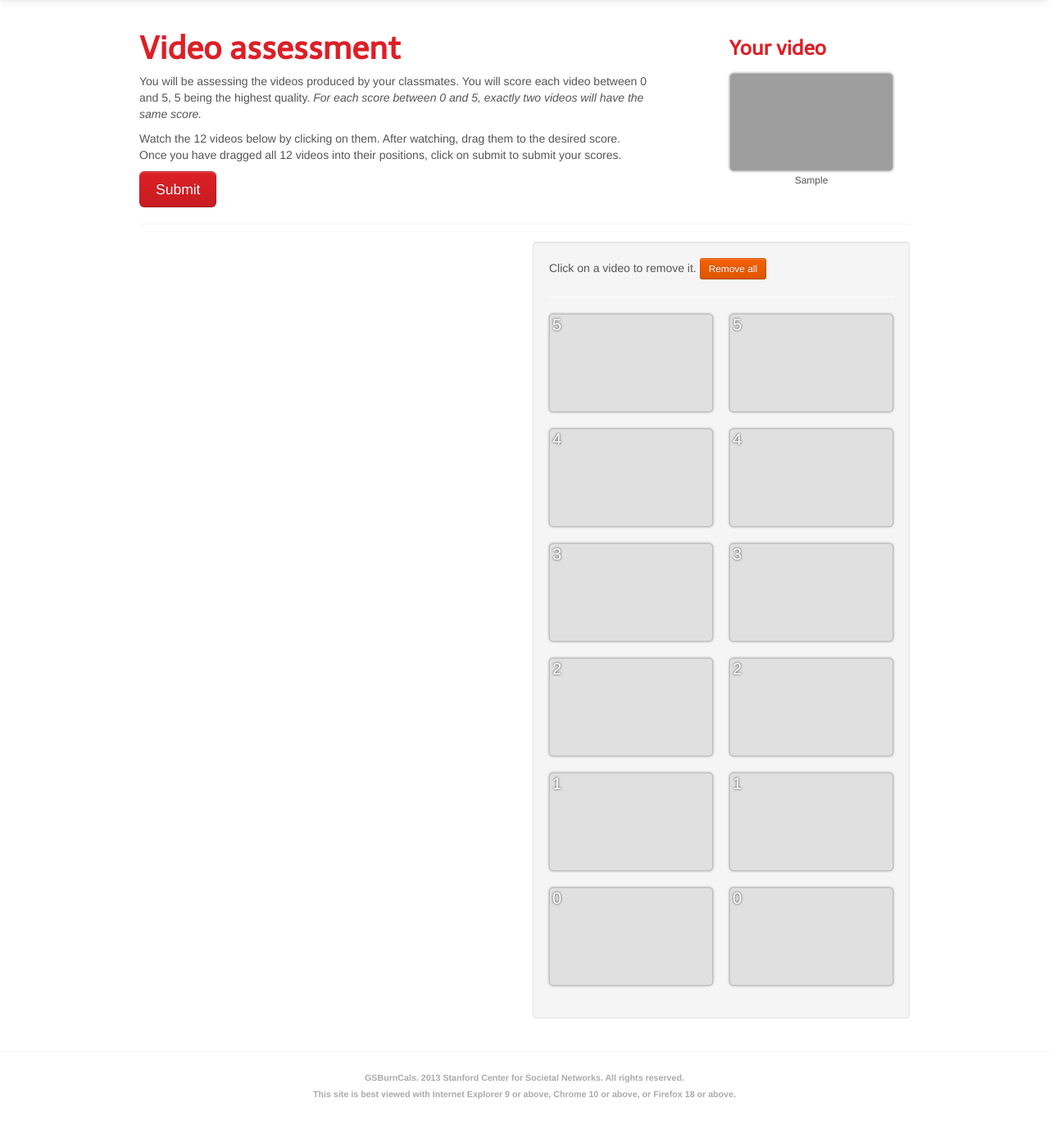
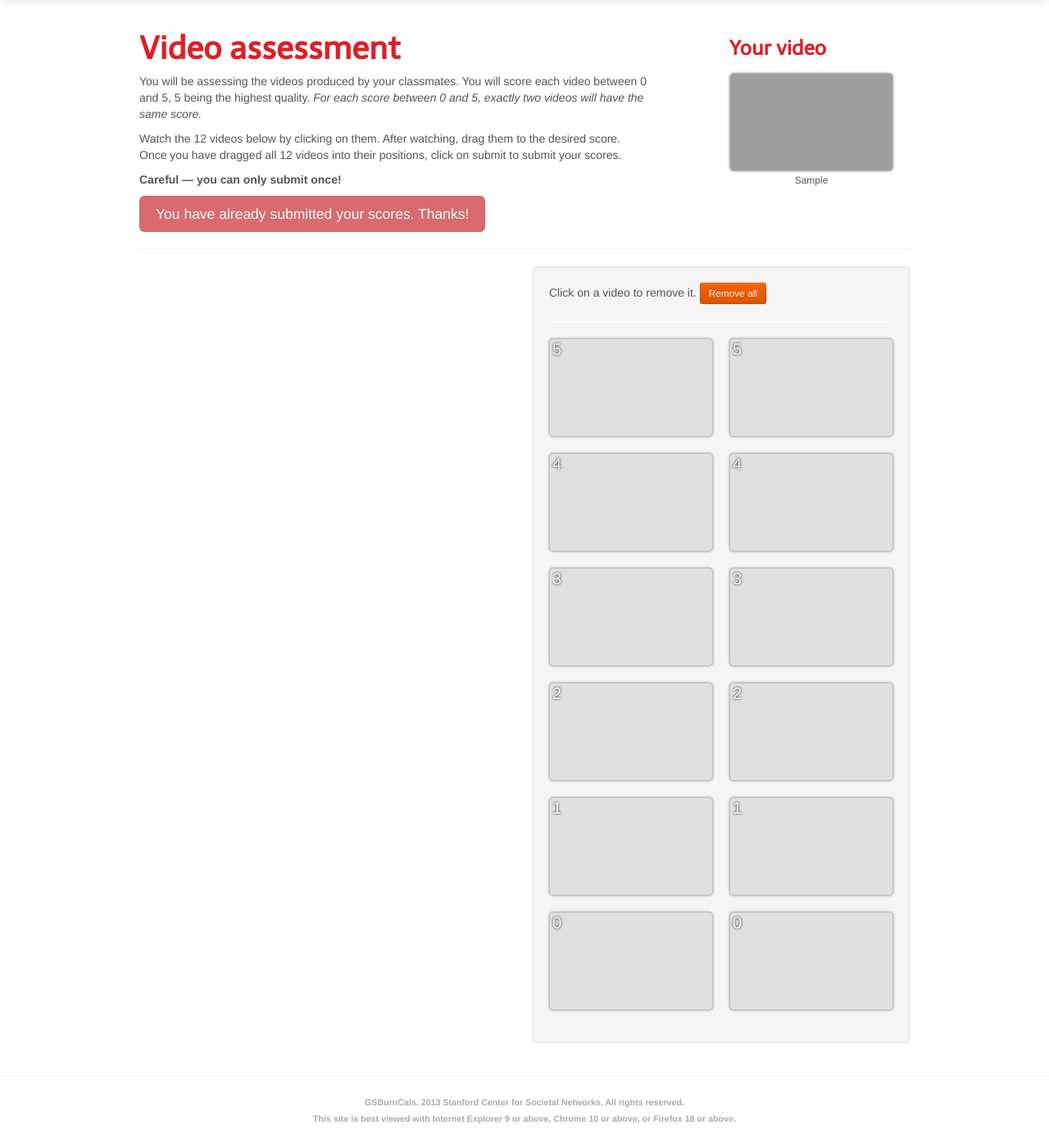
Before and after one commit to tb6272574/fuel, a Django app: page /videos/ in a window 1280 px wide. Shown: the part 51-1446 px from the top of the page at 82% size. Before the commit the page ends 1393 px from the top, so only its background shows below. Run offline with Django 3.2, Linux system fonts and the light colour scheme; a user stored in the database is signed in; tables that the repository leaves empty hold one stand-in row (values such as "Sample post"); some libraries are stand-ins or nearby versions; grey boxes are pictures that could not be loaded.

Commit message:
updates to video

```diff
--- a/fuel/admin.py
+++ b/fuel/admin.py
@@ -33,6 +33,7 @@ admin.site.register(Amount, AmountAdmin)
 admin.site.register(FriendNode)
 admin.site.register(Scale, ScaleAdmin)
 admin.site.register(Project, ProjectAdmin)
+admin.site.register(Score)
 
 admin.site.unregister(Group)
 admin.site.unregister(Site)
--- a/fuel/models.py
+++ b/fuel/models.py
@@ -491,25 +491,26 @@ class Score(models.Model):
         # check for constraints
 
         # too short or too long
-        if length(scores) != Project.objects.count() - 1:
+        if len(scores) != Project.objects.count() - 1:
             return 'error: invalid score length'
 
         # each project (excluding the user's) is represented
         for p in Project.objects.all():
-            if p != user.profile.get_fueluser().project():
-                if p.id not in scores:
-                    return 'error: %d not in score list' % p.id
+            if p != self.user.profile.get_fueluser().project():
+                if str(p.id) not in scores:
+                    return 'error: %d not in score list -- %s' % (p.id, json.dumps(scores))
 
         # count the number of instances of each score
         score_counts = [0, 0, 0, 0, 0, 0]
         for s in scores:
-            score_counts[s] = score_counts[s] + 1
+            score_counts[scores[s]] = score_counts[scores[s]] + 1
 
         x = sum([s != 2 and 1 or 0 for s in score_counts])
         if x > 0:
             return 'error: scores don\'t follow rules'
 
         # serialize and store score
+
         self.score = json.dumps(scores)
         self.save()
         return 'ok'
--- a/fuel/templates/videos.html
+++ b/fuel/templates/videos.html
@@ -23,16 +23,22 @@
 
         // we have all scores
 
-        $.map($("div.target"), function(e) {scores[$(e).attr('id').split('-').pop()]=parseInt($(e).parent().attr('id').split('-').pop())});
+        $.map($("div.target"), function(e) {scores[parseInt($(e).attr('id').split('-').pop())]=parseInt($(e).parent().attr('id').split('-').pop())});
         return scores;
     }
 
     $(document).ready(function() {
+        $("#submit").click(function() {
+            scores = buildScoreString();
+            if (!scores) return false;
+            else $("#scores").val(JSON.stringify(scores));
+        });
         $("div.video.draggable").draggable({
             helper: "clone"
         });
         $("div.target").droppable({
             accept: "div.video.draggable",
+            hoverClass: "droppable-hover",
             drop:function(event, ui) {
                 if (!$(this).hasClass('has-video')) {
                     $(this)
@@ -57,6 +63,7 @@
             self_id = $(this).attr('id').split('-').pop();
             $("#modal-title").html($("#box-" + self_id + " .video-title").html());
             $("#modal-members").html($("#box-" + self_id + " .video-members").html());
+            $("#modal-note").html($("#box-" + self_id + " .video-note").html());
             $("#video-mp4").attr('src', '/static/videos/' + $("#box-" + self_id + " .video-url").html() + '.mp4');
             $("#video-webm").attr('src', '/static/videos/' + $("#box-" + self_id + " .video-url").html() + '.webm');
             $("#video")[0].load();
@@ -104,7 +111,7 @@
         background: #e0e0e0;
         font-size: 20px;
         line-height: 25px;
-        text-shadow: 0 0 3px rgba(0,0,0,.8);
+        text-shadow: 0 0 3px #000000;
         padding-left: 3px;
         color: white;
         box-shadow: 0 0 3px rgba(0,0,0,.4);
@@ -112,6 +119,9 @@
     }
     div.target:last-child {
         margin-right: 0;
+    }
+    .droppable-hover {
+        background: #808080 !important;
     }
 </style>
 <script>
@@ -125,8 +135,13 @@
         <h1>Video assessment</h1>
         <p>You will be assessing the videos produced by your classmates. You will score each video between 0 and 5, 5 being the highest quality. <em>For each score between 0 and 5, exactly two videos will have the same score.</em></p>
         <p>Watch the 12 videos below by clicking on them. After watching, drag them to the desired score. Once you have dragged all 12 videos into their positions, click on submit to submit your scores.</p>
-        {% if user.get_score == None %}
-        <button class="btn btn-danger btn-large">Submit</button>
+        <p><b>Careful &mdash; you can only submit once!</b></p>
+        {% if user.profile.get_fueluser.get_score == None %}
+        <form method="post" action="/videos/submit/">
+            {% csrf_token %}
+            <button class="btn btn-danger btn-large" id="submit">Submit</button>
+            <input type="hidden" name="scores" id="scores"></input>
+        </form>
         {% else %}
         <button class="btn btn-danger btn-large" disabled>You have already submitted your scores. Thanks!</button>
         {% endif %}
@@ -156,6 +171,13 @@
             <span class="video-title">{{ p.topic }}</span>
             <span class="video-members hide">{{ p.get_members }}</span>
             <span class="video-url hide">{{ p.video }}</span>
+            <span class="video-note hide">
+                {% if p.id == 8 %}
+                Note: the project group is aware that the video exceeds 90 seconds in length.
+                {% elif p.id == 12 %}
+                Note: the project group is aware that the video exceeds 90 seconds in length. However, the last 30 seconds are for entertainment purposes only and should not be considered in grading.
+                {% endif %}
+            </span>
         </div>
         {% endif %}{% endfor %}
         {% else %}
@@ -165,6 +187,13 @@
             <span class="video-title">{{ p.topic }}</span>
             <span class="video-members hide">{{ p.get_members }}</span>
             <span class="video-url hide">{{ p.video }}</span>
+            <span class="video-note hide">
+                {% if p.id == 8 %}
+                Note: the project group is aware that the video exceeds 90 seconds in length.
+                {% elif p.id == 12 %}
+                Note: the project group is aware that the video exceeds 90 seconds in length. However, the last 30 seconds are for entertainment purposes only and should not be considered in grading.
+                {% endif %}
+            </span>
         </div>{% endfor %}
         {% endif %}
     </div>
@@ -199,6 +228,7 @@
                 <div class="span4">
                     <h5 id="modal-title"></h5>
                     <p id="modal-members"></p>
+                    <p id="modal-note"></p>
                 </div>
             </div>
         </div>
--- a/fuel/urls.py
+++ b/fuel/urls.py
@@ -15,6 +15,7 @@ urlpatterns = patterns('',
     url(r'^logout/$', 'fuel.views.logout', name='logout'),
     url(r'^stats/$', 'fuel.views.stats', name='stats'),
     url(r'^videos/$', 'fuel.views.videos', name='videos'),
+    url(r'^videos/submit/$', 'fuel.views.videos_submit', name='videos_submit'),
     url(r'^settings/$', 'fuel.views.settings', name='settings'),
     url(r'^dashboard/$', 'fuel.views.dashboard', name='dashboard'),
 
--- a/fuel/views.py
+++ b/fuel/views.py
@@ -2,13 +2,13 @@
 from django.template import Context, loader, RequestContext
 from django.http import HttpResponse, HttpResponseRedirect, HttpResponseForbidden, HttpResponseBadRequest, HttpResponseNotAllowed
 from django.contrib import auth
-from fuel.models import FuelUser, Profile, Record, Amount, Scale, Project
+from fuel.models import FuelUser, Profile, Record, Amount, Scale, Project, Score
 from fuel.settings import WEBSITE_NAME
 from django.contrib.auth import authenticate, login, logout
 from django.contrib.auth.models import User
 from django.core.urlresolvers import reverse
 from django.core.exceptions import ObjectDoesNotExist
-import datetime, pytz
+import datetime, pytz, json
 import math
 
 GAME_NOT_ENOUGH_POINTS = 'not_enough_points'
@@ -231,8 +231,6 @@ def home(request):
 def videos(request):
     if not request.user.is_authenticated():
         return HttpResponseRedirect(reverse('index'))
-    if not request.user.is_superuser:
-        return HttpResponseRedirect(reverse('index'))
     t = loader.get_template('videos.html')
     c = RequestContext(request, {
         'website_name': WEBSITE_NAME,
@@ -240,6 +238,19 @@ def videos(request):
         'scores': [5, 4, 3, 2, 1, 0],
         })
     return HttpResponse(t.render(c))
+
+def videos_submit(request):
+    if not request.user.is_authenticated():
+        return HttpResponseRedirect(reverse('index'))
+    s = Score()
+    s.user = request.user
+    print request.POST['scores']
+    v = s.store_scores(json.loads(request.POST['scores']))
+    if v == 'ok':
+        return HttpResponseRedirect(reverse('videos'))
+    else:
+        return HttpResponse(v)
+
 
 def stats(request):
     if not request.user.is_authenticated():
```
Lines whose indentation alone changed are shown as unchanged.
